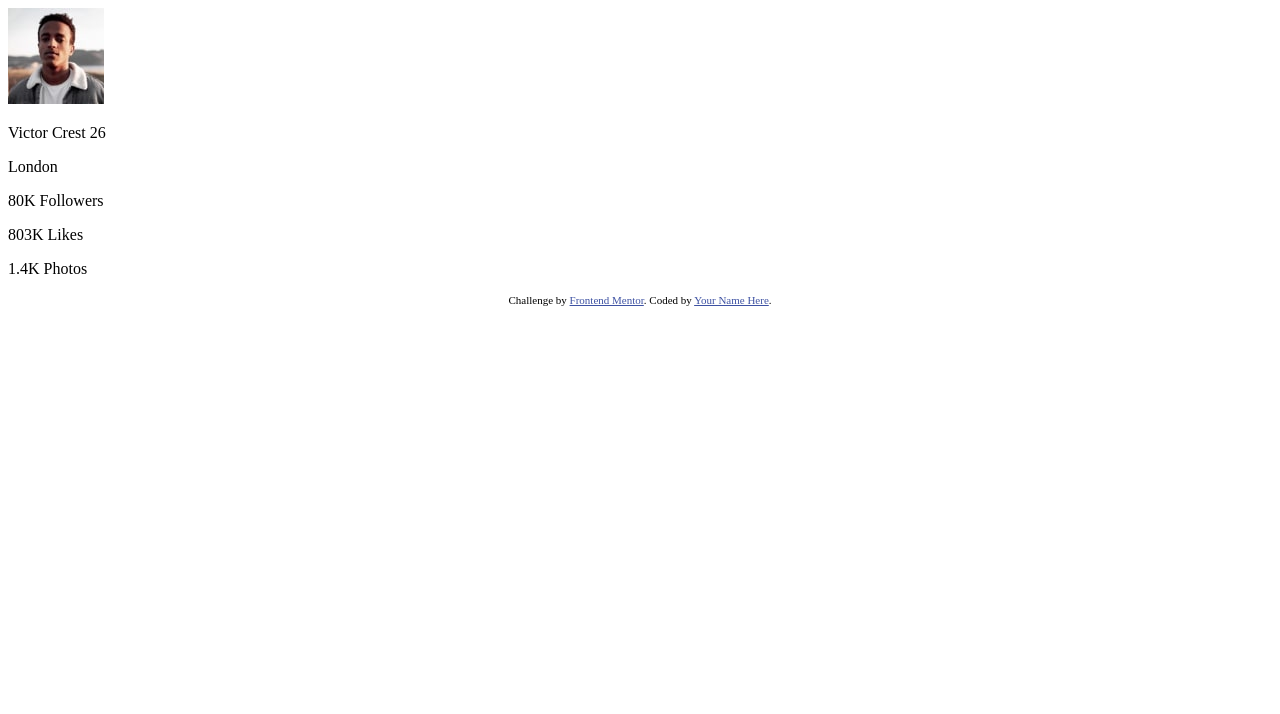
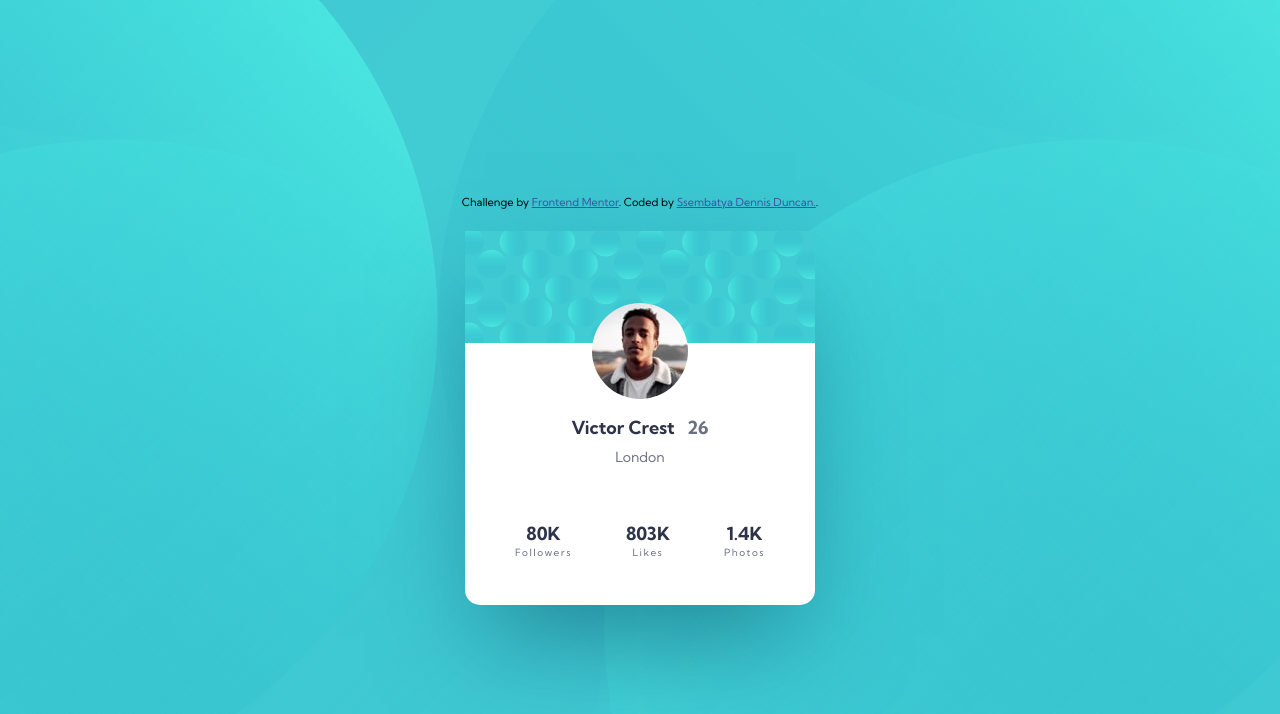
Before and after one commit to ssembatya-dennis/profile-card-component, a plain HTML site: page index.html in a window 1280 px wide. Drawn offline with Linux system fonts and the light colour scheme.

```diff
--- a/index.html
+++ b/index.html
@@ -10,6 +10,11 @@
       type="image/png"
       sizes="32x32"
       href="./images/favicon-32x32.png"
+    />
+
+    <link
+      href="https://fonts.googleapis.com/css2?family=Kumbh+Sans:wght@400;700&display=swap"
+      rel="stylesheet"
     />
 
     <title>Frontend Mentor | Profile card component</title>
@@ -56,7 +61,7 @@
         Challenge by
         <a href="https://www.frontendmentor.io?ref=challenge" target="_blank"
           >Frontend Mentor</a
-        >. Coded by <a href="#">Your Name Here</a>.
+        >. Coded by <a href="#">Ssembatya Dennis Duncan.</a>.
       </div>
     </main>
   </body>
--- a/style.css
+++ b/style.css
@@ -1,3 +1,115 @@
+*,
+*::before,
+*::after {
+  margin: 0;
+  padding: 0;
+  box-shadow: border-box;
+}
+
+html {
+  font-size: 62.5%;
+}
+
+body {
+  font-family: "Kumbh Sans", sans-serif;
+  font-weight: 400;
+  line-height: 1.4;
+}
+
+/*Card layout*/
+
+main {
+  width: 100%;
+  height: 100%;
+  min-height: 100vh;
+  display: flex;
+  flex-direction: column-reverse;
+  align-items: center;
+  justify-content: center;
+  gap: 2rem;
+  background-color: #41cbd3;
+  background-image: url("./images/bg-pattern-top.svg"),
+    url("./images/bg-pattern-bottom.svg");
+  background-position: left 145% top 96%, right -100% bottom 178%;
+}
+
+.card {
+  min-width: 35rem;
+  min-height: 37.4rem;
+  background: #ffffff;
+  box-shadow: 0 5rem 10rem -2rem rgba(8, 70, 94, 0.504835);
+  border-radius: 1.5rem;
+}
+
+.card_design {
+  width: 100%;
+  height: calc(37.4rem * 0.3);
+  background-image: url(./images/bg-pattern-card.svg);
+  position: relative;
+}
+
+.user-avatar {
+  border-radius: 50%;
+  position: absolute;
+  left: 50%;
+  bottom: -50%;
+  transform: translate(-50%, 0);
+}
+
+.card_details {
+  padding: 7.2rem 5rem 2.4rem;
+}
+
+.card_stats {
+  display: flex;
+  width: 100%;
+  align-items: center;
+  justify-content: space-between;
+}
+
+.stats--main,
+.stats--sub {
+  display: block;
+}
+
+/*Card Typography*/
+
+.user-name--main {
+  font-weight: 700;
+  font-size: 1.8rem;
+  text-align: center;
+  color: #2e3349;
+  margin-bottom: 8px;
+}
+
+.user-num {
+  font-size: 1.8rem;
+  text-align: center;
+  color: #6b7082;
+  padding-left: 8.5px;
+}
+
+.user-name--sub {
+  font-size: 1.4rem;
+  text-align: center;
+  color: #6b7082;
+  margin-bottom: 5.3rem;
+}
+
+.stats--main {
+  font-weight: 700;
+  font-size: 1.8rem;
+  text-align: center;
+  color: #2e3349;
+}
+
+.stats--sub {
+  font-size: 1rem;
+  text-align: center;
+  letter-spacing: 1.5px;
+  color: #6b7082;
+}
+
 .attribution {
   font-size: 11px;
   text-align: center;
```
Also changed, not shown: images/Desktop-Profile-card-component.png (added), 3 other files.
